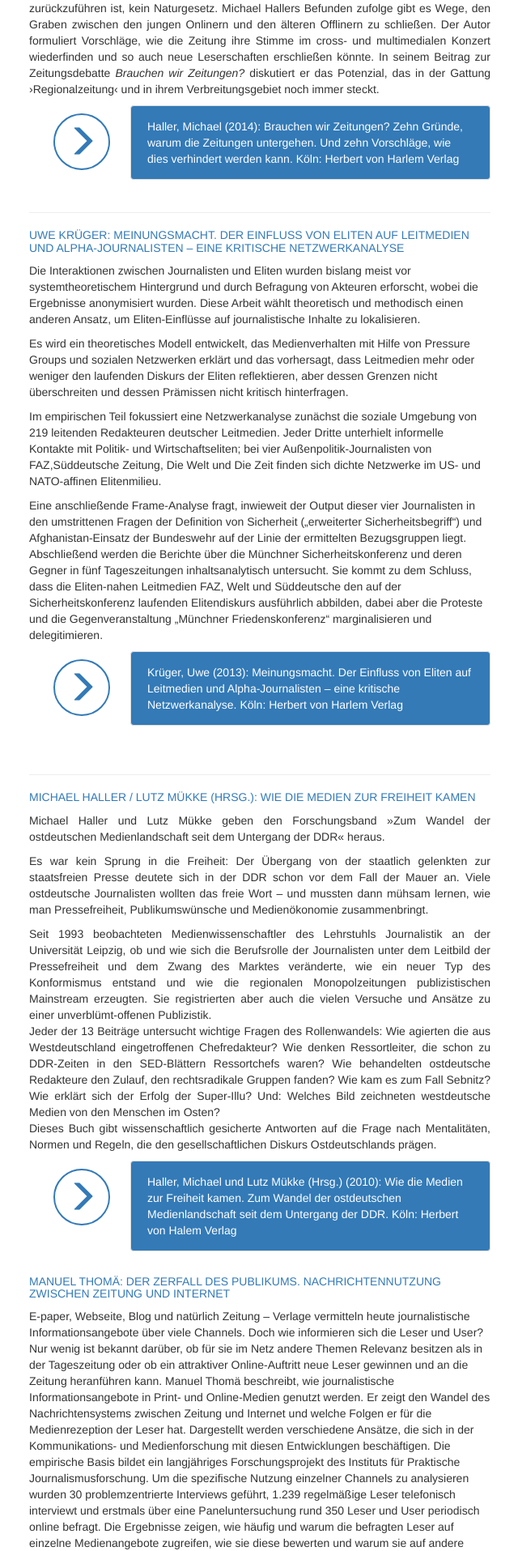
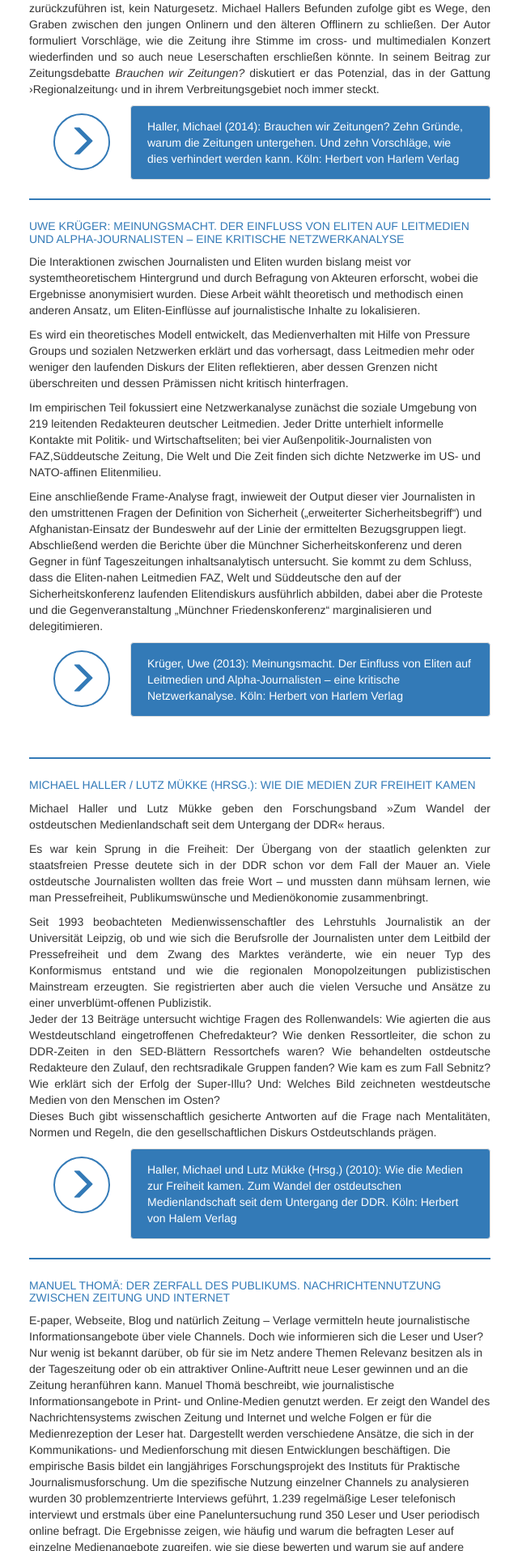
Before and after one commit to susedev/test, a Jekyll site: the page built from wir.html, in a window 1280 px wide. Shown: the part 2360-4275 px from the top of the page at 81% size, without its empty margins (229-869 px from the left). Built offline with Jekyll 4.4.1, drawn with Linux system fonts in a browser that asks for light colours; nearby versions of some CDN libraries.

Commit message:
Update wir.html

```diff
--- a/wir.html
+++ b/wir.html
@@ -70,7 +70,7 @@ title: Wir
 </div>
 
 
-<hr noshade="noshade" size="1" />
+<div class="box" style="background-color: #337AB7; height:2px; margin-top:3px; margin-bottom:25px;">&nbsp;</div>
 <h4><a href="http://www.eijc.eu/de/uwe-krueger-meinungsmacht-der-einfluss-von-eliten-auf-leitmedien-und-alpha-%c2%adjournalisten-eine-kritische-netzwerkanalyse/" rel="bookmark" title="Permanent Link to Uwe Krüger: Meinungsmacht. Der Einfluss von Eliten auf Leitmedien und Alpha-­Journalisten – eine kritische Netzwerkanalyse">Uwe Kr&uuml;ger: Meinungsmacht. Der Einfluss von Eliten auf Leitmedien und Alpha-&shy;Journalisten &ndash; eine kritische Netzwerkanalyse</a></h4>
 
 <p>Die Interaktionen zwischen Journalisten und Eliten&nbsp;wurden bislang meist vor systemtheoretischem Hintergrund und durch Befragung von Akteuren erforscht, wobei die Ergebnisse anonymisiert wurden. Diese Arbeit w&auml;hlt theoretisch und methodisch einen anderen Ansatz, um Eliten-Einfl&uuml;sse auf journalistische Inhalte zu lokalisieren.</p>
@@ -91,7 +91,7 @@ title: Wir
 </div>
 <p>&nbsp;</p>
 
-<hr noshade="noshade" size="1" />
+<div class="box" style="background-color: #337AB7; height:2px; margin-top:3px; margin-bottom:25px;">&nbsp;</div>
 <h4><a href="http://www.eijc.eu/de/michael-haller-lutz-muekke-hrsg-wie-die-medien-zur-freiheit-kamen/" rel="bookmark" title="Permanent Link to Michael Haller / Lutz Mükke (Hrsg.): Wie die Medien zur Freiheit kamen">Michael Haller / Lutz M&uuml;kke (Hrsg.): Wie die Medien zur Freiheit kamen</a></h4>
 
 <p style="text-align: justify;">Michael Haller und Lutz M&uuml;kke geben den Forschungsband &raquo;Zum Wandel der ostdeutschen Medienlandschaft seit dem Untergang der DDR&laquo; heraus.</p>
@@ -112,7 +112,7 @@ Dieses Buch gibt wissenschaftlich gesicherte Antworten auf die Frage nach Mental
  </div>
 </div>
 
-
+<div class="box" style="background-color: #337AB7; height:2px; margin-top:3px; margin-bottom:25px;">&nbsp;</div>
 
 <h4><a href="http://www.eijc.eu/de/manuel-thomae-the-decay-of-the-audience-news-media-use-between-newspaper-and-the-internet-2/" rel="bookmark" title="Permanent Link to Manuel Thomä: Der Zerfall des Publikums. Nachrichtennutzung zwischen Zeitung und Internet.">Manuel Thom&auml;: Der Zerfall des Publikums. Nachrichtennutzung zwischen Zeitung und Internet</a></h4>
 
```
